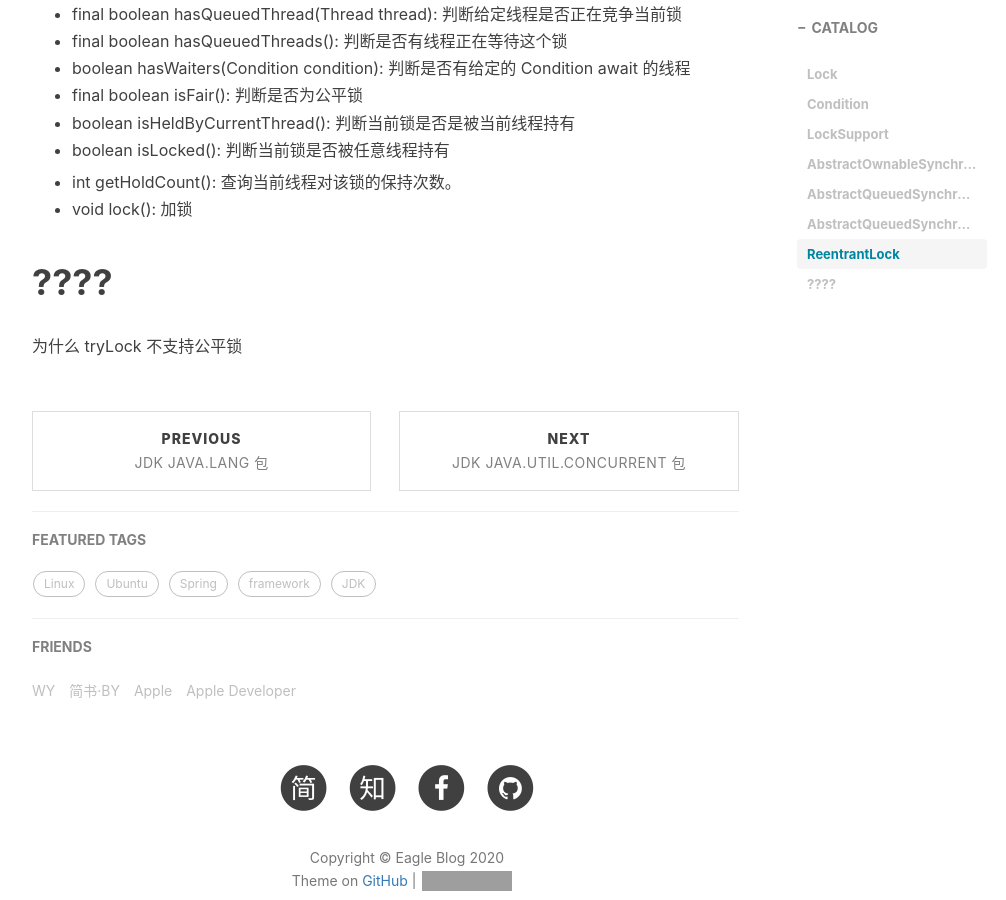
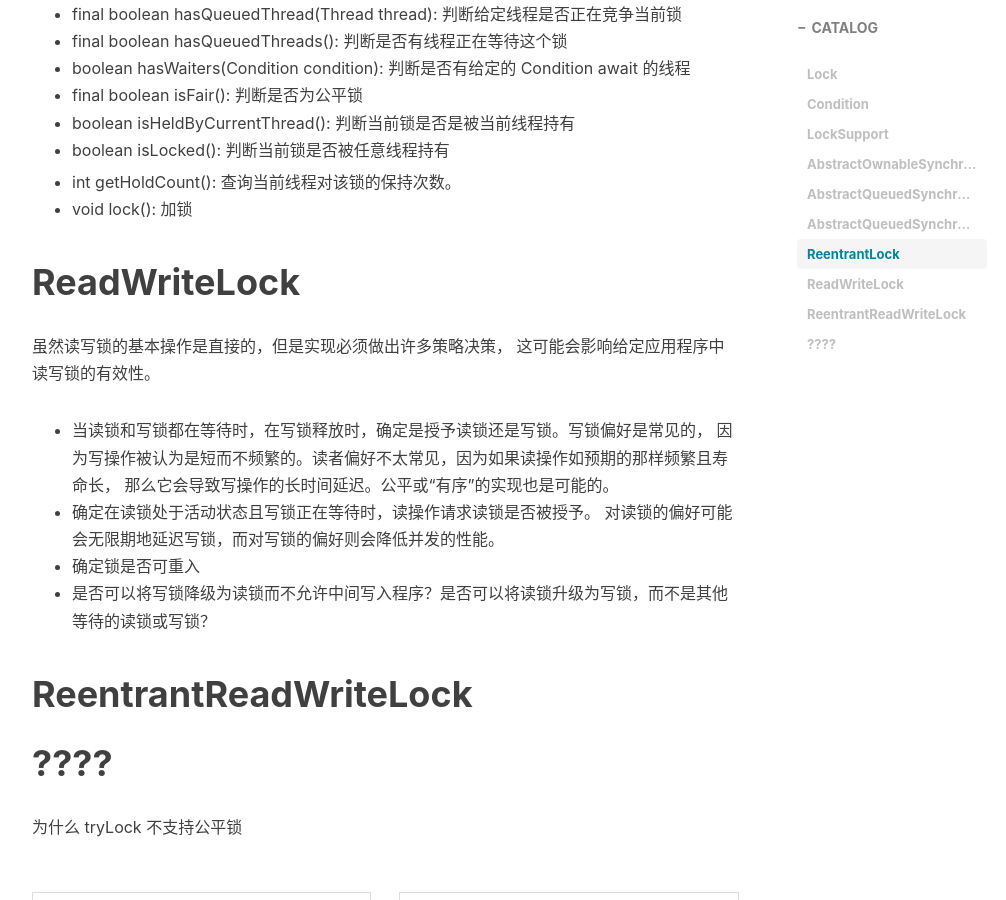
Before and after one commit to SolitaryEagle/SolitaryEagle.github.io, a Jekyll site: the page built from _posts/jdk/2020-11-11-Java.util.concurrent.locks.md, in a window 1280 px wide and 900 px high, scrolled down 2650 px. Shown: the whole window, without its empty margins (233-1239 px from the left). Built offline with Jekyll 4.4.1, drawn with Linux system fonts in a browser that asks for light colours; nearby versions of some CDN libraries; comment, search, counter and statistics services are not loaded; grey boxes are pictures that could not be loaded.

```diff
--- a/_posts/jdk/2020-11-11-Java.util.concurrent.locks.md
+++ b/_posts/jdk/2020-11-11-Java.util.concurrent.locks.md
@@ -85,6 +85,24 @@ state 的值:
 * void lock(): 加锁
 
 
+# ReadWriteLock
+
+虽然读写锁的基本操作是直接的，但是实现必须做出许多策略决策，
+这可能会影响给定应用程序中读写锁的有效性。
+
+* 当读锁和写锁都在等待时，在写锁释放时，确定是授予读锁还是写锁。写锁偏好是常见的，
+因为写操作被认为是短而不频繁的。读者偏好不太常见，因为如果读操作如预期的那样频繁且寿命长，
+那么它会导致写操作的长时间延迟。公平或“有序”的实现也是可能的。
+* 确定在读锁处于活动状态且写锁正在等待时，读操作请求读锁是否被授予。
+对读锁的偏好可能会无限期地延迟写锁，而对写锁的偏好则会降低并发的性能。
+* 确定锁是否可重入
+* 是否可以将写锁降级为读锁而不允许中间写入程序？是否可以将读锁升级为写锁，而不是其他等待的读锁或写锁？
+
+# ReentrantReadWriteLock
+
+
+
+
 
 # ????
 
```
